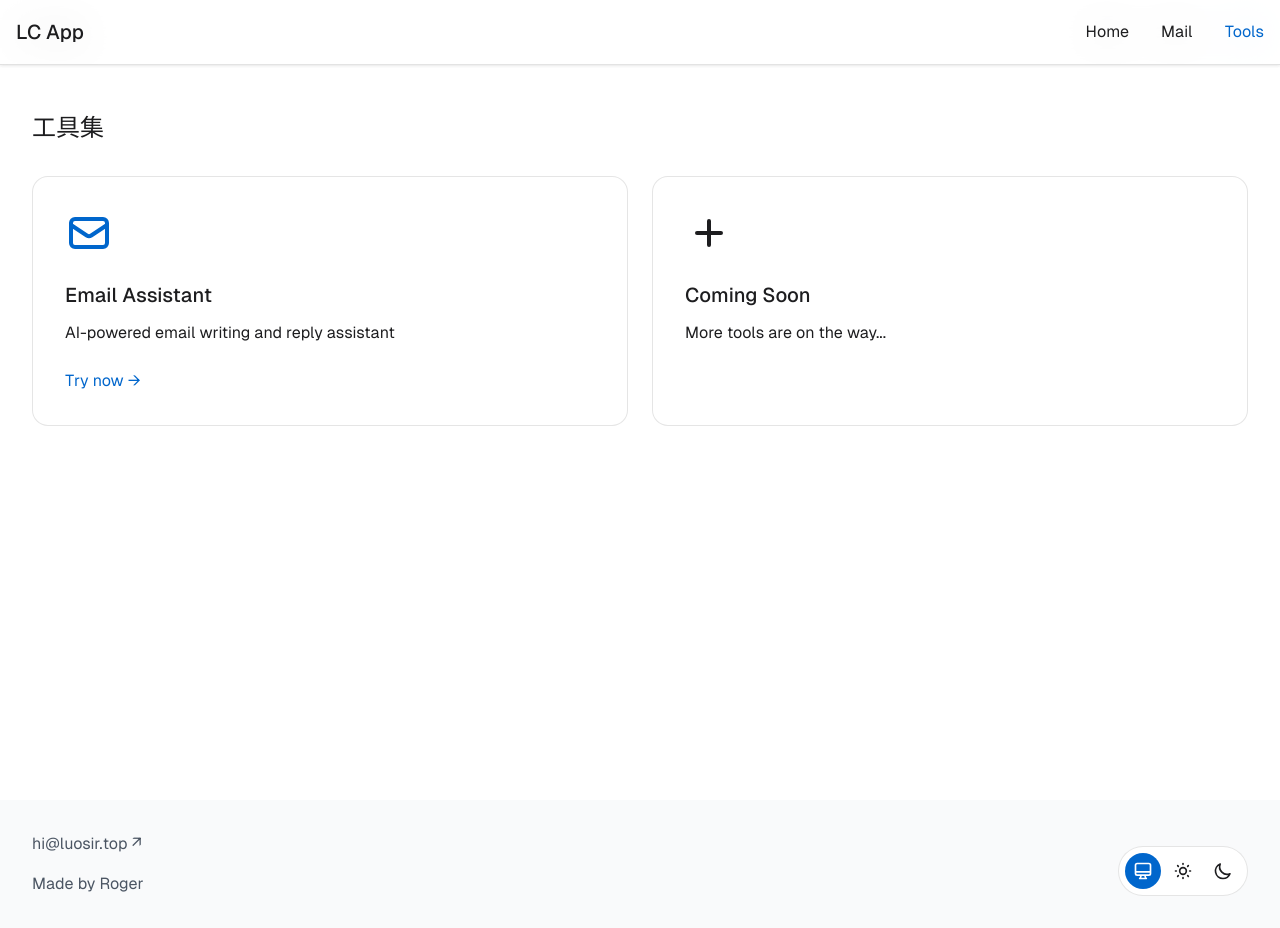
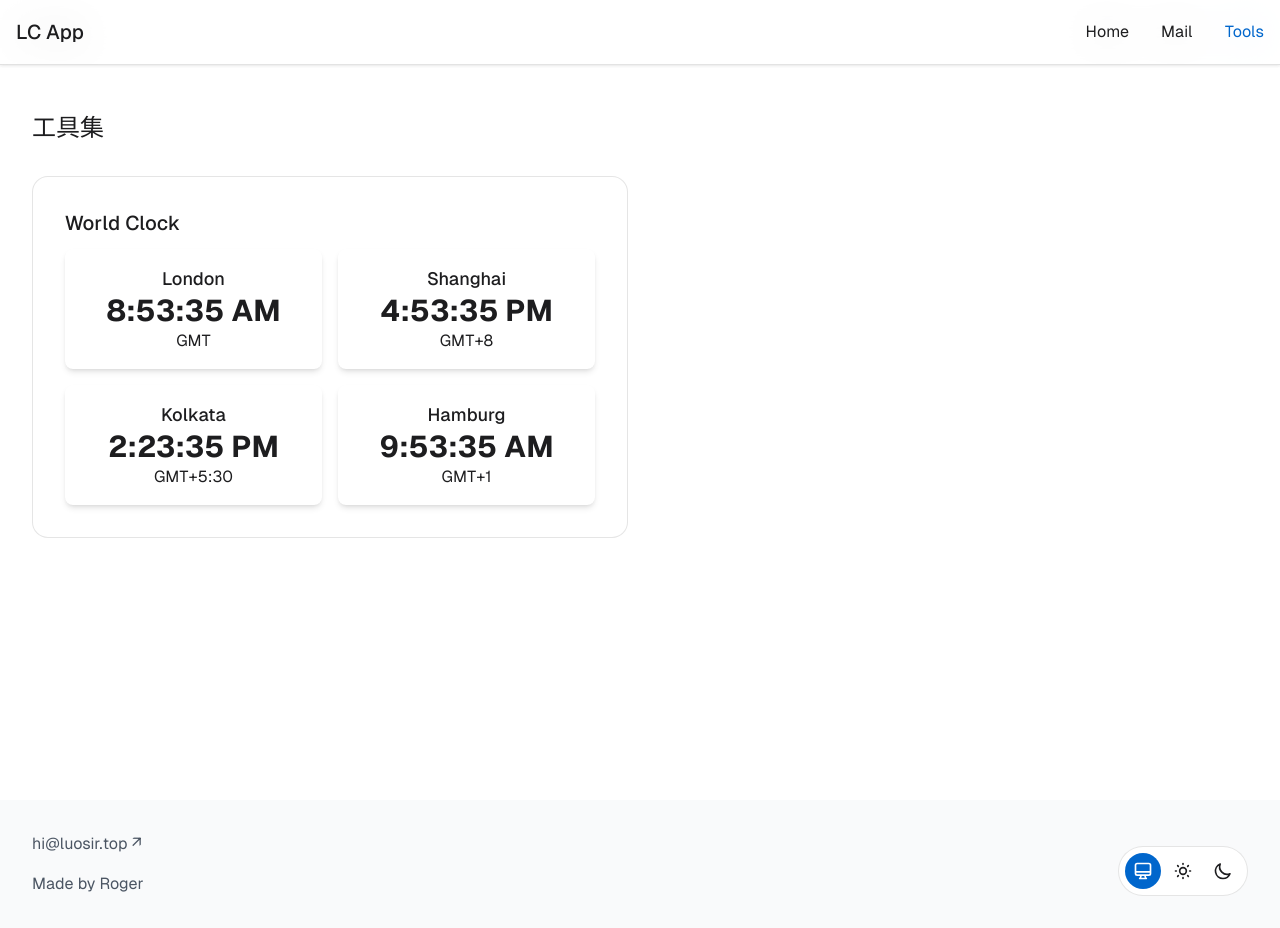
Before and after one commit to luocompany/luosir, a Next.js app: page /tools in a window 1280 px wide. Built offline with nearby package versions, Linux system fonts and the light colour scheme.

Commit message:
工具页增加时区

```diff
--- /dev/null
+++ b/app/components/WorldClock.js
@@ -0,0 +1,44 @@
+import React, { useEffect, useState } from 'react';
+
+const cities = [
+  { name: 'London', timezone: 'Europe/London', label: 'GMT' },
+  { name: 'Shanghai', timezone: 'Asia/Shanghai', label: 'GMT+8' },
+  { name: 'Kolkata', timezone: 'Asia/Kolkata', label: 'GMT+5:30' },
+  { name: 'Hamburg', timezone: 'Europe/Berlin', label: 'GMT+1' },
+];
+
+function WorldClock() {
+  const [times, setTimes] = useState({});
+
+  useEffect(() => {
+    const updateTimes = () => {
+      const newTimes = {};
+      cities.forEach(city => {
+        const date = new Date().toLocaleString('en-US', { timeZone: city.timezone });
+        newTimes[city.name] = new Date(date).toLocaleTimeString();
+      });
+      setTimes(newTimes);
+    };
+
+    updateTimes();
+    const interval = setInterval(updateTimes, 1000);
+    return () => clearInterval(interval);
+  }, []);
+
+  return (
+    <div className="bg-[var(--card-bg)] border border-[var(--card-border)] rounded-2xl p-8">
+      <h3 className="text-xl font-medium mb-3">World Clock</h3>
+      <div className="grid grid-cols-1 md:grid-cols-2 gap-4">
+        {cities.map(city => (
+          <div key={city.name} className="bg-white p-4 rounded-lg shadow-md text-center">
+            <h4 className="text-lg font-medium">{city.name}</h4>
+            <p className="text-3xl font-bold">{times[city.name]}</p>
+            <p className="text-[var(--foreground)]/60">{city.label}</p>
+          </div>
+        ))}
+      </div>
+    </div>
+  );
+}
+
+export default WorldClock;
--- a/app/tools/page.tsx
+++ b/app/tools/page.tsx
@@ -1,6 +1,7 @@
 "use client";
 
 import Navbar from '../components/Navbar';
+import WorldClock from '../components/WorldClock';
 
 export default function Tools() {
   return (
@@ -12,37 +13,8 @@ export default function Tools() {
             <h1 className="text-2xl font-medium mb-8">工具集</h1>
 
             <div className="grid grid-cols-1 md:grid-cols-2 gap-6">
-              {/* Email Assistant */}
-              <div className="bg-[var(--card-bg)] border border-[var(--card-border)] rounded-2xl p-8 hover:scale-[1.02] transition-all">
-                <div className="text-[var(--blue-accent)] mb-6">
-                  <svg className="w-12 h-12" fill="none" viewBox="0 0 24 24" stroke="currentColor">
-                    <path strokeLinecap="round" strokeLinejoin="round" strokeWidth={2} d="M3 8l7.89 5.26a2 2 0 002.22 0L21 8M5 19h14a2 2 0 002-2V7a2 2 0 00-2-2H5a2 2 0 00-2 2v10a2 2 0 002 2z" />
-                  </svg>
-                </div>
-                <h3 className="text-xl font-medium mb-3">Email Assistant</h3>
-                <p className="text-[var(--foreground)]/60 mb-6">
-                  AI-powered email writing and reply assistant
-                </p>
-                <a
-                  href="/mail"
-                  className="inline-flex items-center text-[var(--blue-accent)] hover:opacity-80 transition-opacity"
-                >
-                  Try now →
-                </a>
-              </div>
-
-              {/* Coming Soon Card */}
-              <div className="bg-[var(--card-bg)] border border-[var(--card-border)] rounded-2xl p-8">
-                <div className="text-[var(--foreground)]/40 mb-6">
-                  <svg className="w-12 h-12" fill="none" viewBox="0 0 24 24" stroke="currentColor">
-                    <path strokeLinecap="round" strokeLinejoin="round" strokeWidth={2} d="M12 6v6m0 0v6m0-6h6m-6 0H6" />
-                  </svg>
-                </div>
-                <h3 className="text-xl font-medium mb-3">Coming Soon</h3>
-                <p className="text-[var(--foreground)]/60">
-                  More tools are on the way...
-                </p>
-              </div>
+              {/* World Clock */}
+              <WorldClock />
             </div>
           </div>
         </div>
```
